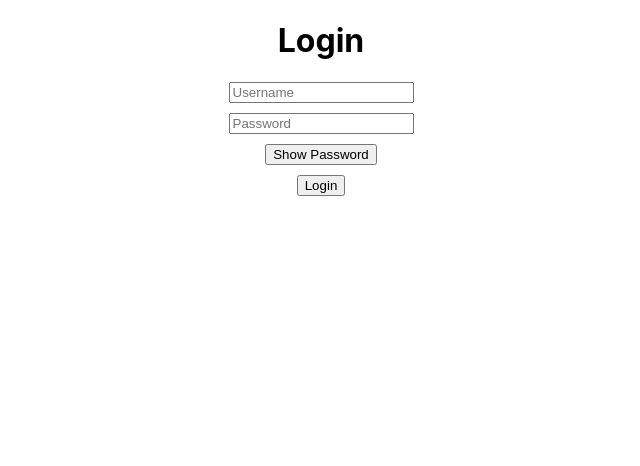
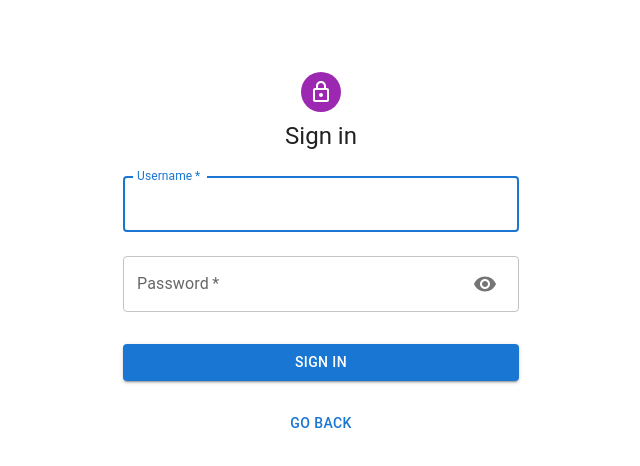
Before and after one commit to natheraf/redo, a React (Create React App) app in the folder client/: page /login in a window 1280 px wide. Shown: the top 466 px of the page, without its empty margins (319-959 px from the left). Built offline with nearby package versions, Linux system fonts and the light colour scheme.

Commit message:
login page with materialUI template format

```diff
--- a/client/package.json
+++ b/client/package.json
@@ -3,6 +3,10 @@
   "version": "0.1.0",
   "private": true,
   "dependencies": {
+    "@emotion/react": "^11.11.3",
+    "@emotion/styled": "^11.11.0",
+    "@mui/icons-material": "^5.15.9",
+    "@mui/material": "^5.15.9",
     "@testing-library/jest-dom": "^5.17.0",
     "@testing-library/react": "^13.4.0",
     "@testing-library/user-event": "^13.5.0",
--- a/client/src/Login.js
+++ b/client/src/Login.js
@@ -1,58 +1,131 @@
 import React, { useState } from 'react';
 import { useNavigate } from 'react-router-dom';
+import Avatar from '@mui/material/Avatar';
+import Button from '@mui/material/Button';
+import CssBaseline from '@mui/material/CssBaseline';
+import TextField from '@mui/material/TextField';
+import IconButton from '@mui/material/IconButton';
+import InputAdornment from '@mui/material/InputAdornment';
+import Visibility from '@mui/icons-material/Visibility';
+import VisibilityOff from '@mui/icons-material/VisibilityOff';
+// import Grid from '@mui/material/Grid';
+import Box from '@mui/material/Box';
+import LockOutlinedIcon from '@mui/icons-material/LockOutlined';
+import Typography from '@mui/material/Typography';
+import Container from '@mui/material/Container';
+import { createTheme, ThemeProvider } from '@mui/material/styles';
 
+const theme = createTheme();
 
 export const Login = () => {
     const [username, setUsername] = useState('');
     const [password, setPassword] = useState('');
     const [showPassword, setShowPassword] = useState(false);
     const [loginStatus, setLoginStatus] = useState('');
-
     const navigate = useNavigate();
 
-    const handleLogin = () => {
+    const toggleShowPassword = () => {
+        setShowPassword(!showPassword);
+    };
+
+    const handleSubmit = async (event) => {
+        event.preventDefault();
         try {
-            const storedUsers = localStorage.getItem('users');
-            const users = JSON.parse(storedUsers);
-            const userExists = users.some(user => user.username === username && user.password === password);
-
-            if (userExists) {
-                setLoginStatus('Login Successful');
-                // redirect to home page using react-router-dom
-                navigate('/home');
-            } else {
-                setLoginStatus('Invalid username or password');
-            }
+            navigate('/home'); // Redirect on successful login
         } catch (error) {
-            console.error('Error during login:', error);
+            console.error('Login error:', error);
             setLoginStatus('An error occurred. Please try again later.');
         }
     };
 
-    const toggleShowPassword = () => setShowPassword(!showPassword);
-
     return (
-        <div className="Login" style={{ display: 'flex', flexDirection: 'column', justifyContent: 'center', alignItems: 'center' }}>
-            <h1 style={{ textAlign: 'center' }}>Login</h1>
-            <input
-                type="text"
-                placeholder="Username"
-                value={username}
-                onChange={e => setUsername(e.target.value)}
-                style={{ marginBottom: '10px' }}
-            />
-            <input
-                type={showPassword ? 'text' : 'password'}
-                placeholder="Password"
-                value={password}
-                onChange={e => setPassword(e.target.value)}
-                style={{ marginBottom: '10px' }}
-            />
-            <button onClick={toggleShowPassword} style={{ marginBottom: '10px' }}>
-                {showPassword ? 'Hide Password' : 'Show Password'}
-            </button>
-            <button onClick={handleLogin}>Login</button>
-            <div>{loginStatus}</div>
-        </div>
+        <ThemeProvider theme={theme}>
+            <Container component="main" maxWidth="xs">
+                <CssBaseline />
+                <Box
+                // login form container which contains elements for username, password, login button and go back button
+                    sx={{
+                        marginTop: 8,
+                        display: 'flex',
+                        flexDirection: 'column',
+                        alignItems: 'center',
+                    }}
+                // avatar icon below |
+                //                   V
+                >
+                    <Avatar sx={{ m: 1, bgcolor: 'secondary.main' }}>
+                        <LockOutlinedIcon />
+                    </Avatar>
+                    <Typography component="h1" variant="h5">
+                        Sign in
+                    </Typography>
+                    <Box component="form" noValidate onSubmit={handleSubmit} sx={{ mt: 1 }}>
+                        <TextField
+                        // username field
+                            margin="normal"
+                            required
+                            fullWidth
+                            id="username"
+                            label="Username"
+                            name="username"
+                            autoComplete="username"
+                            autoFocus
+                            value={username}
+                            onChange={(e) => setUsername(e.target.value)}
+                        />
+                        <TextField
+                        // password field
+                            margin="normal"
+                            required
+                            fullWidth
+                            name="password"
+                            label="Password"
+                            type={showPassword ? 'text' : 'password'}
+                            id="password"
+                            autoComplete="current-password"
+                            value={password}
+                            onChange={(e) => setPassword(e.target.value)}
+                            InputProps={{
+                                endAdornment: (
+                                    // Show/hide password button
+                                    <InputAdornment position="end">
+                                        <IconButton
+                                            aria-label="toggle password visibility"
+                                            onClick={toggleShowPassword}
+                                            onMouseDown={(e) => e.preventDefault()} // Prevents focus loss on click
+                                        >
+                                            {showPassword ? <VisibilityOff /> : <Visibility />}
+                                        </IconButton>
+                                    </InputAdornment>
+                                ),
+                            }}
+                        />
+                        <Button
+                            // button component to submit the form (login button)
+                            type="submit"
+                            fullWidth
+                            variant="contained"
+                            sx={{ mt: 3, mb: 2 }}
+                        >
+                            Sign In
+                        </Button>
+                        {loginStatus && (
+                            <Typography color="error" variant="body2" align="center">
+                                {loginStatus}
+                            </Typography>
+                        )}
+                        <Button
+                            // button component to navigate back to the landing page
+                            fullWidth
+                            variant="text"
+                            sx={{ mt: 1, mb: 2 }}
+                            onClick={() => navigate('/')} // Use navigate to go back to the landing page
+                        >
+                            Go Back
+                        </Button>
+                    </Box>
+                </Box>
+            </Container>
+        </ThemeProvider>
     );
 };
```
Also changed, not shown: 1 other file (tests, documents, lock files or other folders).
